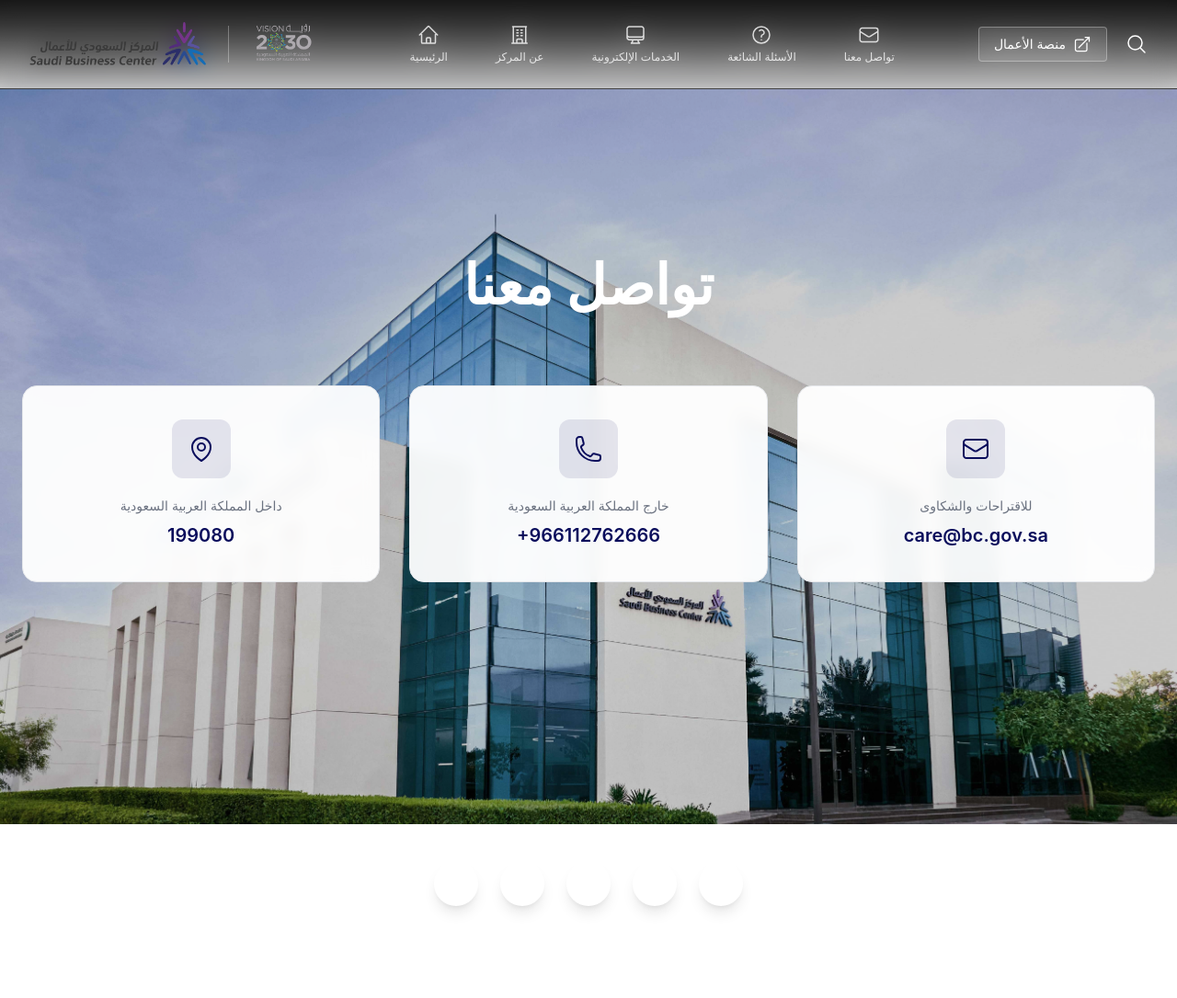
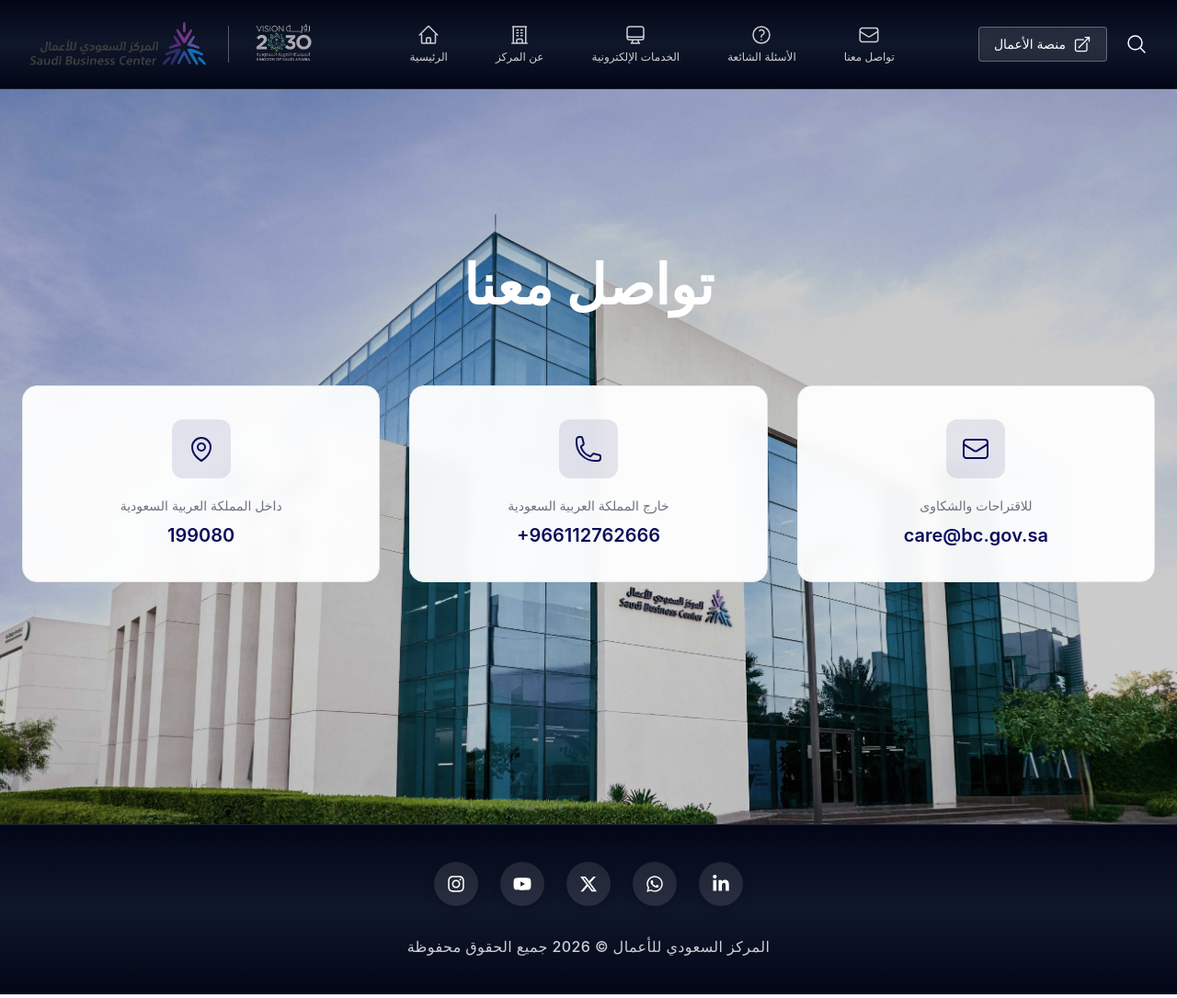
Before and after one commit to jxwib/business-sa-frontend, a React (Create React App) app: page /#/contact in a window 1280 px wide. Shown: the whole page at 92% size. Built offline with nearby package versions, Linux system fonts and the light colour scheme.

Commit message:
edit the code

```diff
--- a/src/components/Footer.jsx
+++ b/src/components/Footer.jsx
@@ -17,9 +17,14 @@ function Footer() {
   ];
 
   return (
-    <footer className="relative z-20 w-full py-10 bg-white/5 backdrop-blur-lg border-t border-white/10">
+    <footer className="relative z-20 w-full py-10
+bg-gradient-to-t from-[#020617] via-[#0f172a] to-[#020617]
+border-t border-white/10">
+
+
       <div className="max-w-7xl mx-auto px-6 flex flex-col items-center">
 
+        {/* Social Icons */}
         <div className="flex gap-6 mb-8">
           {socialLinks.map((social) => (
             <a
@@ -27,20 +32,37 @@ function Footer() {
               href={social.url}
               target="_blank"
               rel="noopener noreferrer"
-              className="w-12 h-12 rounded-full bg-white/10 flex items-center justify-center text-white text-xl transition-all duration-300 hover:bg-white hover:text-[#0A0D5C] hover:-translate-y-2 shadow-lg"
+              className="
+                w-12 h-12
+                rounded-full
+                bg-white/10
+                flex
+                items-center
+                justify-center
+                text-white
+                text-xl
+                transition-all
+                duration-300
+                hover:bg-white
+                hover:text-[#0A0D5C]
+                hover:-translate-y-2
+                shadow-lg
+              "
             >
               <social.icon />
             </a>
           ))}
         </div>
 
-        {/* the footer*/}
+        {/* Copyright */}
         <div className="text-center">
-          <p className="text-white/80 text-lg font-medium tracking-wide">
-                     المركز السعودي للأعمال © 2026 جميع الحقوق محفوظة           </p>
+          <p className="text-white/80 text-sm md:text-base font-medium tracking-wide">
+            المركز السعودي للأعمال © 2026 جميع الحقوق محفوظة
+          </p>
         </div>
 
       </div>
+
     </footer>
   );
 }
--- a/src/components/Navbar.jsx
+++ b/src/components/Navbar.jsx
@@ -28,7 +28,10 @@ const Navbar = () => {
 
   return (
     <>
-      <nav className="fixed top-0 inset-x-0 z-50 bg-gradient-to-b from-black/70 via-black/40 to-black/10 backdrop-blur-md border-b border-white/10">
+    <nav className="fixed top-0 inset-x-0 z-50
+bg-gradient-to-b from-[#020617] via-[#0f172a] to-[#020617]
+backdrop-blur-md border-b border-white/10">
+
         <div className="max-w-[1400px] mx-auto px-6">
 
           <div className="grid grid-cols-[auto_1fr_auto] h-24 items-center text-white">
--- a/src/pages/Aboutus.jsx
+++ b/src/pages/Aboutus.jsx
@@ -1,8 +1,6 @@
 import React from "react";
 import Navbar from "../components/Navbar";
-
 import aboutBg from "../assets/AboutUssbc.jpg";
-
 import {
   UserGroupIcon,
   CheckCircleIcon,
@@ -30,15 +28,15 @@ function AboutUs() {
 
         <div className="relative z-10 max-w-7xl mx-auto px-6 grid grid-cols-1 lg:grid-cols-2 gap-16 items-center w-full">
 
-             {/* Goals */}
+          {/* Goals */}
           <div className="flex flex-col gap-8 order-2 lg:order-1">
 
-            <h2 className="text-3xl font-bold text-center lg:text-right mb-4 border-r-4 border-sky-500 pr-4 text-[#0A0D5C]">
+            <h2 className="text-3xl font-bold text-center lg:text-right mb-4 border-r-4 border-sky-500 pr-4 text-slate-200">
               الأهداف
             </h2>
 
-             <div className="flex items-center justify-end gap-6 group">
-              <span className="text-lg font-medium text-right max-w-[250px] text-[#0A0D5C]">
+            <div className="flex items-center justify-end gap-6 group">
+              <span className="text-lg font-medium text-right max-w-[250px] text-slate-200">
                 تسهيل بدء وممارسة الأعمال الاقتصادية.
               </span>
 
@@ -48,7 +46,7 @@ function AboutUs() {
             </div>
 
             <div className="flex items-center justify-end gap-6 group">
-              <span className="text-lg font-medium text-right max-w-[250px] text-[#0A0D5C]">
+              <span className="text-lg font-medium text-right max-w-[250px] text-slate-200">
                 تحسين جودة المتطلبات الحكومية.
               </span>
 
@@ -58,7 +56,7 @@ function AboutUs() {
             </div>
 
             <div className="flex items-center justify-end gap-6 group">
-              <span className="text-lg font-medium text-right max-w-[250px] text-[#0A0D5C]">
+              <span className="text-lg font-medium text-right max-w-[250px] text-slate-200">
                 المساعدة في اتخاذ القرارات بناءً على دراسة ومعالجة البيانات.
               </span>
 
@@ -70,10 +68,10 @@ function AboutUs() {
           </div>
 
 
+          {/* Content */}
           <div className="flex flex-col gap-10 order-1 lg:order-2 text-right">
 
             {/* About */}
-
             <div>
               <h2 className="text-sky-400 text-2xl font-bold mb-4">
                 عن المركز
@@ -81,7 +79,7 @@ function AboutUs() {
 
               <div className="bg-white/5 backdrop-blur-md p-6 rounded-2xl border border-white/10 shadow-xl">
 
-                <p className="text-lg leading-relaxed text-[#0A0D5C]">
+                <p className="text-lg leading-relaxed text-slate-200">
                   مركز يُعنى بتيسير إجراءات بدء الأعمال الاقتصادية، ومزاولتها، وإنهائها، وتقديم جميع الخدمات ذات الصلة؛ وفقًا لأفضل الممارسات الدولية. وقد أُسس المركز بموجب قرار مجلس الوزراء رقم (456)، الصادر بتاريخ 11 شعبان 1440هـ، وبموجبه يرتبط تنظيميًا بمجلس الشؤون الاقتصادية والتنمية.
                 </p>
 
@@ -94,7 +92,7 @@ function AboutUs() {
                 الرسالة
               </h2>
 
-              <p className="text-lg text-[#0A0D5C]">
+              <p className="text-lg text-slate-200">
                 خلق بيئة أعمال جاذبة، وتقديم نموذج خدمات يعزز القدرة التنافسية، والاستثمار، والنمو، في المملكة العربية السعودية
               </p>
             </div>
@@ -105,7 +103,7 @@ function AboutUs() {
                 الرؤية
               </h2>
 
-              <p className="text-lg text-[#0A0D5C]">
+              <p className="text-lg text-slate-200">
                 أن تصبح المملكة العربية السعودية إحدى الدول العشر الرائدة في العالم: في جودة وسلاسة وكفاءة الخدمات الحكومية الموجهة لقطاع الأعمال.
               </p>
             </div>
@@ -118,5 +116,4 @@ function AboutUs() {
   );
 }
 
-
 export default AboutUs;
```
Also changed, not shown: package.json (+13 -7 lines), 1 other file (tests, documents, lock files or other folders).
